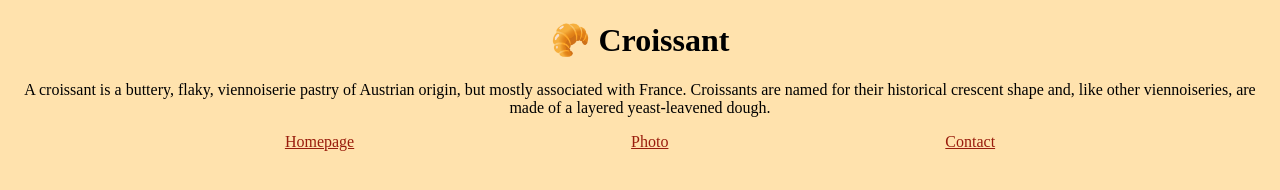
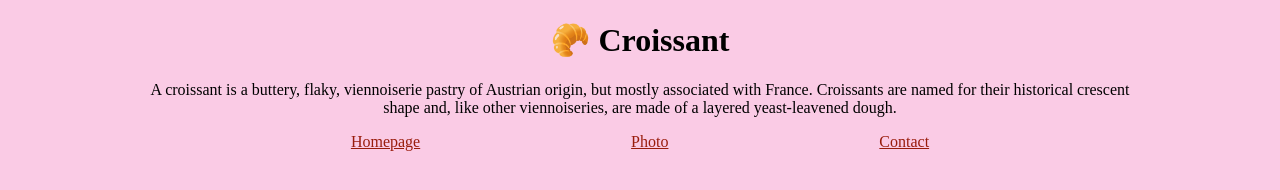
Before and after one commit to allwrightgemma/Croissant, a plain HTML site: page index.html in a window 1280 px wide. Drawn offline with Linux system fonts and the light colour scheme.

Commit message:
changed width and background color

```diff
--- a/css/styles.css
+++ b/css/styles.css
@@ -1,5 +1,7 @@
 body {
-  background-color: #ffe2ad;
+  background-color: #facbe5;
+  max-width: 1000px;
+  margin: 0 auto;
 }
 
 h1 {
```
